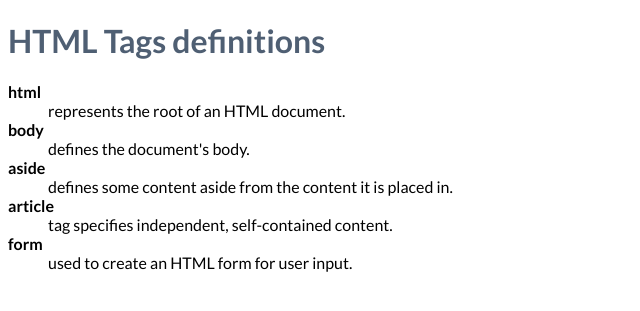
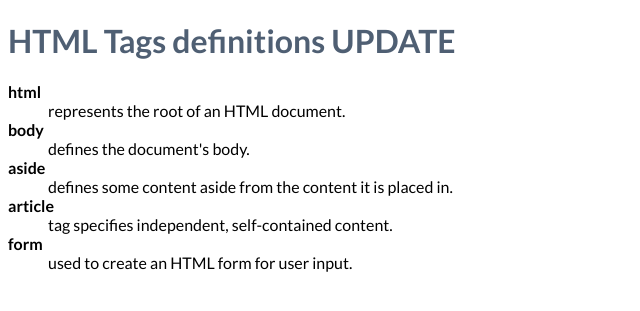
Before and after one commit to ccamargo2294/compiler-iue, a Flask app: page /terminos in a window 1280 px wide. Shown: the part 57-368 px from the top of the page, without its empty margins (0-640 px from the left). Run offline with Flask 2, Linux system fonts and the light colour scheme.

Commit message:
update terms

```diff
--- a/templates/terminos.html
+++ b/templates/terminos.html
@@ -22,7 +22,7 @@
         </div>
     </header>
     <main>
-        <h1>HTML Tags definitions</h1>
+        <h1>HTML Tags definitions UPDATE</h1>
         <dl>
             <dt>html</dt>
             <dd>represents the root of an HTML document.</dd>
```
